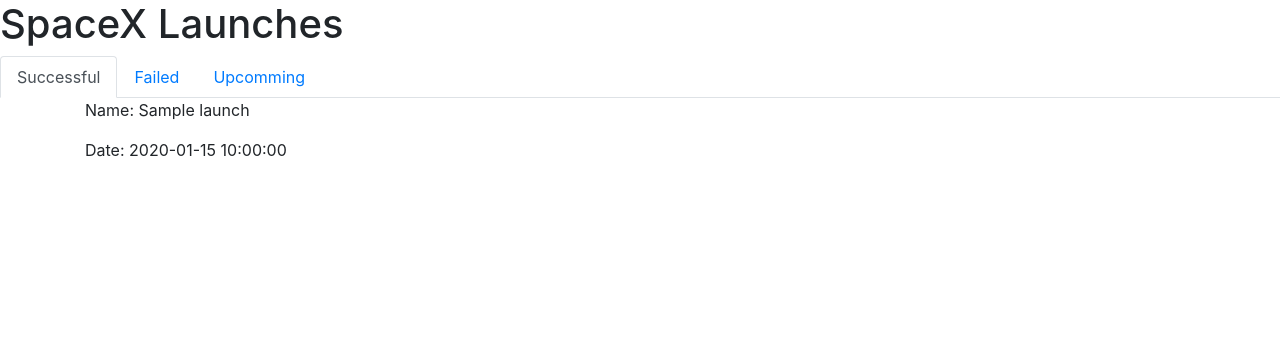
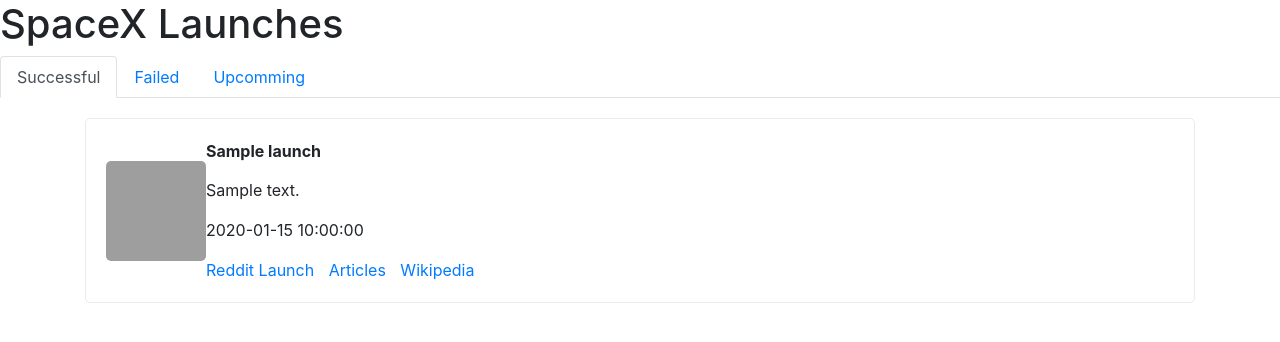
Before and after one commit to tnosekk/PyProjects, a Flask app: template SpaceX_Launches/templates/index.html in a window 1280 px wide. Shown: the top 342 px of the page. Run offline with Flask 3, Linux system fonts and the light colour scheme; the template is opened without the code that fills it: most values are stand-ins (such as "Sample title", 1, 10 or a date in 2020); some libraries are stand-ins or nearby versions; grey boxes are pictures that could not be loaded.

Commit message:
adding styles to launch cards

```diff
--- a/SpaceX_Launches/static/css/styles.css
+++ b/SpaceX_Launches/static/css/styles.css
@@ -0,0 +1,33 @@
+.launch-card {
+    border: 1px solid #eaeaea;
+    padding: 20px;
+    margin-top: 20px;
+    border-radius: 5px;
+    box-shadow: 0 4px 8px rgba(0,0,0,0,0.1);
+    transition: box-shadow 0.3s;
+    display: flex;
+    flex-direction: row;
+    align-items: center;
+}
+
+
+.launch-card:hover {
+    box-shadow: 0 8px 16px rgba(0,0,0,0,0.2);
+}
+
+.launch-image {
+    height: 100px;
+    width: 100px;
+    border-radius: 5px;
+    margin-bottom: 15px;
+    margin-top: 15px;
+}
+
+.launch-title {
+    font-weight: bold;
+    margin-bottom: 15px;
+}
+
+.launch-links a {
+    margin-right: 10px ;
+}
--- a/SpaceX_Launches/templates/index.html
+++ b/SpaceX_Launches/templates/index.html
@@ -1,3 +1,4 @@
+{% from "launch_card.html" import render_launch %}
 <!DOCTYPE html>
 <html land="en">
 <head>
@@ -30,26 +31,17 @@
     <div class="tab-content">
         <div id="successful" class="container tab-pane active">
             {% for launch in launches.successful %}
-            <div>
-                <p> Name: {{launch.name}}</p>
-                <p> Date: {{launch.date_utc}}</p>
-            </div>
+            {{ render_launch(launch)}}
             {% endfor %}
         </div>
         <div id="failed" class="container tab-pane fade">
             {% for launch in launches.failed %}
-            <div>
-                <p> Name: {{launch.name}}</p>
-                <p> Date: {{launch.date_utc}}</p>
-            </div>
+            {{ render_launch(launch)}}
             {% endfor %}
         </div>
         <div id="upcoming" class="container tab-pane fade">
             {% for launch in launches.upcoming %}
-            <div>
-                <p> Name: {{launch.name}}</p>
-                <p> Date: {{launch.date_utc}}</p>
-            </div>
+            {{ render_launch(launch)}}
             {% endfor %}
         </div>
     </div>
--- /dev/null
+++ b/SpaceX_Launches/templates/launch_card.html
@@ -0,0 +1,25 @@
+{% macro render_launch(launch) %}
+<div class='launch-card'>
+
+    {% if launch.links.patch.large %}
+    <img
+        src="{{launch.links.patch.large}}"
+        alt="{{launch.name}}"
+        class="launch-image"
+    />
+    {% endif %}
+    <div>
+        <div class="launch-title">{{launch.name}}</div>
+        {% if launch.details %}
+        <p>{{launch.details}}</p>
+        {% endif %}
+        <p>{{launch.date_utc}}</p>
+
+        <div class="launch-links">
+            <a href="{{launch.links.reddit.launch}}">Reddit Launch</a>
+            <a href="{{launch.links.article}}">Articles</a>
+            <a href="{{launch.links.wikipedia}}">Wikipedia</a>
+        </div>
+    </div>
+</div>
+{% endmacro%}
```
